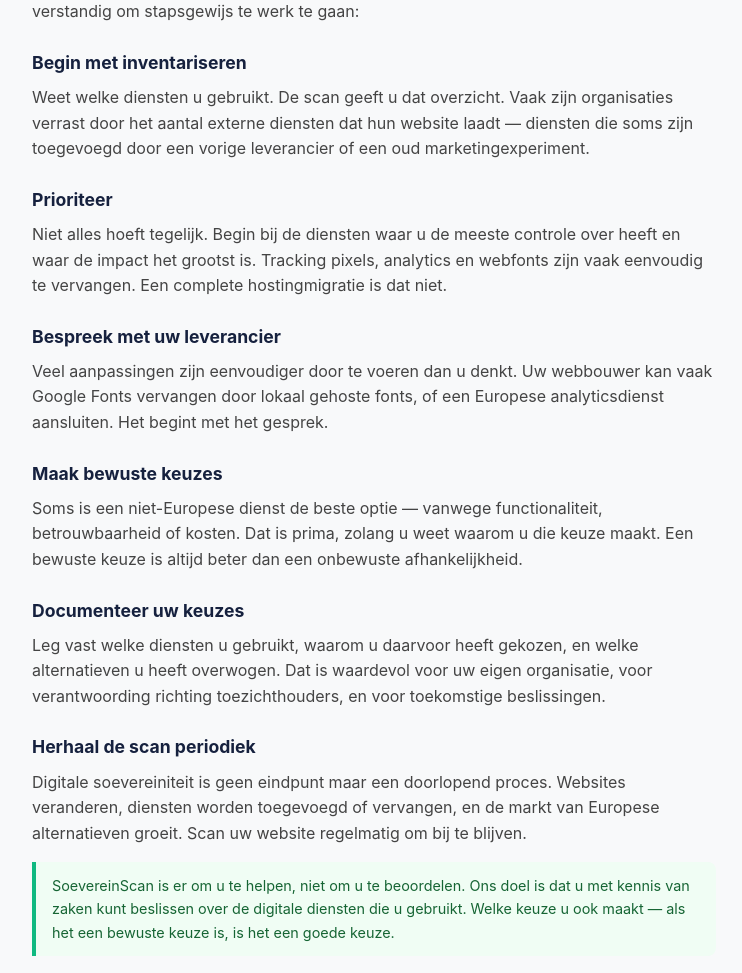
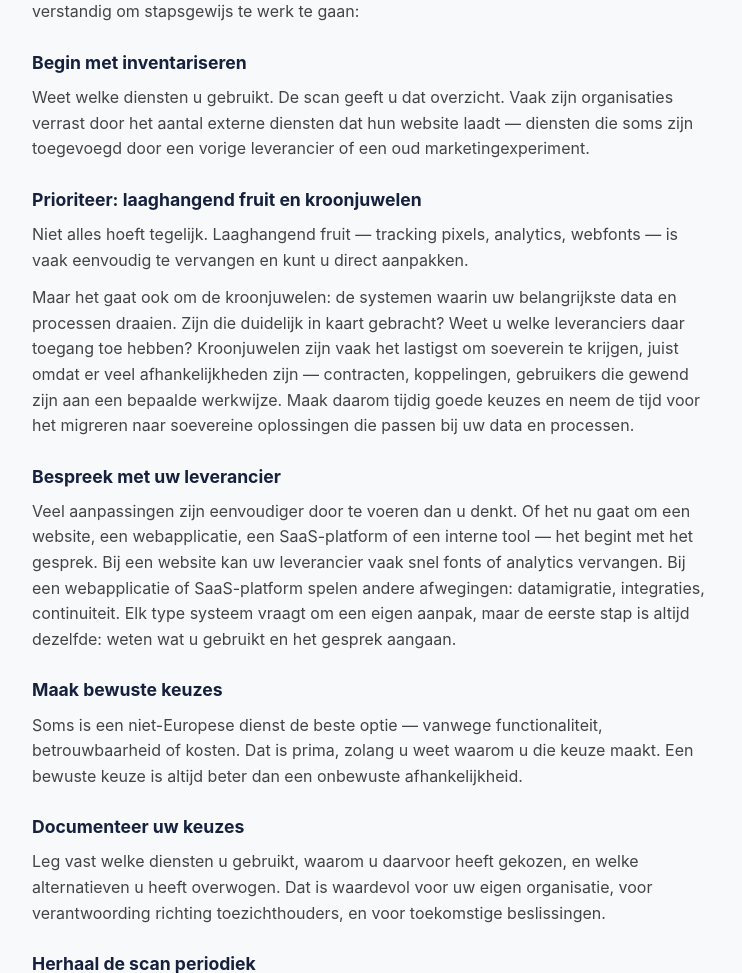
Before and after one commit to rwrw01/soevereinscan, a FastAPI app: page /hoe-werkt-het in a window 1280 px wide. Shown: the part 2171-3144 px from the top of the page, without its empty margins (266-1008 px from the left). Run offline with FastAPI, Linux system fonts and the light colour scheme; parts of the project's set-up code (start-up, migrations or seed data) failed here and were passed over.

Commit message:
content: prioriteer kroonjuwelen, leveranciersgesprek breder dan websites

```diff
--- a/app/templates/hoe-werkt-het.html
+++ b/app/templates/hoe-werkt-het.html
@@ -137,18 +137,28 @@
         zijn toegevoegd door een vorige leverancier of een oud marketingexperiment.
     </p>
 
-    <h3>Prioriteer</h3>
+    <h3>Prioriteer: laaghangend fruit en kroonjuwelen</h3>
     <p>
-        Niet alles hoeft tegelijk. Begin bij de diensten waar u de meeste controle over heeft
-        en waar de impact het grootst is. Tracking pixels, analytics en webfonts zijn vaak
-        eenvoudig te vervangen. Een complete hostingmigratie is dat niet.
+        Niet alles hoeft tegelijk. Laaghangend fruit — tracking pixels, analytics, webfonts —
+        is vaak eenvoudig te vervangen en kunt u direct aanpakken.
+    </p>
+    <p>
+        Maar het gaat ook om de kroonjuwelen: de systemen waarin uw belangrijkste data en
+        processen draaien. Zijn die duidelijk in kaart gebracht? Weet u welke leveranciers
+        daar toegang toe hebben? Kroonjuwelen zijn vaak het lastigst om soeverein te krijgen,
+        juist omdat er veel afhankelijkheden zijn — contracten, koppelingen, gebruikers die
+        gewend zijn aan een bepaalde werkwijze. Maak daarom tijdig goede keuzes en neem de
+        tijd voor het migreren naar soevereine oplossingen die passen bij uw data en processen.
     </p>
 
     <h3>Bespreek met uw leverancier</h3>
     <p>
-        Veel aanpassingen zijn eenvoudiger door te voeren dan u denkt. Uw webbouwer kan vaak
-        Google Fonts vervangen door lokaal gehoste fonts, of een Europese analyticsdienst
-        aansluiten. Het begint met het gesprek.
+        Veel aanpassingen zijn eenvoudiger door te voeren dan u denkt. Of het nu gaat om een
+        website, een webapplicatie, een SaaS-platform of een interne tool — het begint met het
+        gesprek. Bij een website kan uw leverancier vaak snel fonts of analytics vervangen.
+        Bij een webapplicatie of SaaS-platform spelen andere afwegingen: datamigratie,
+        integraties, continuiteit. Elk type systeem vraagt om een eigen aanpak, maar de
+        eerste stap is altijd dezelfde: weten wat u gebruikt en het gesprek aangaan.
     </p>
 
     <h3>Maak bewuste keuzes</h3>
```
